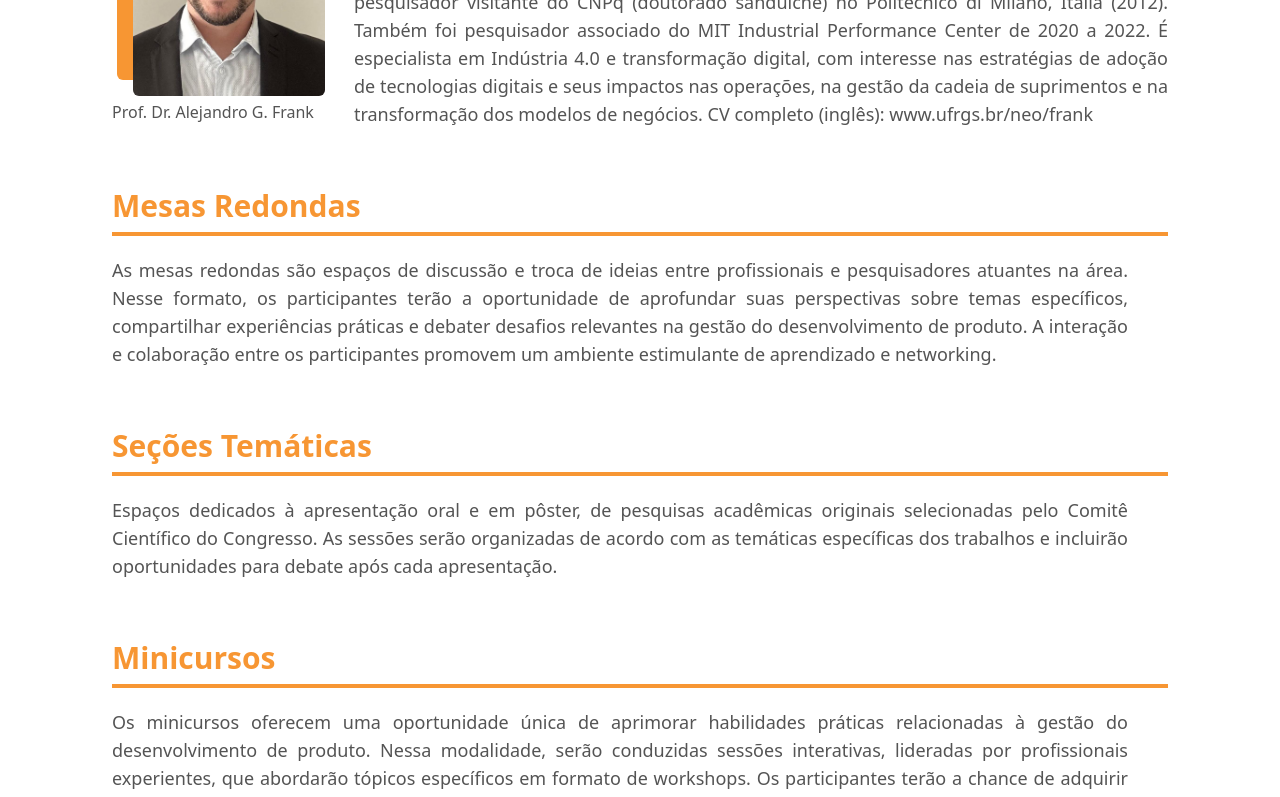
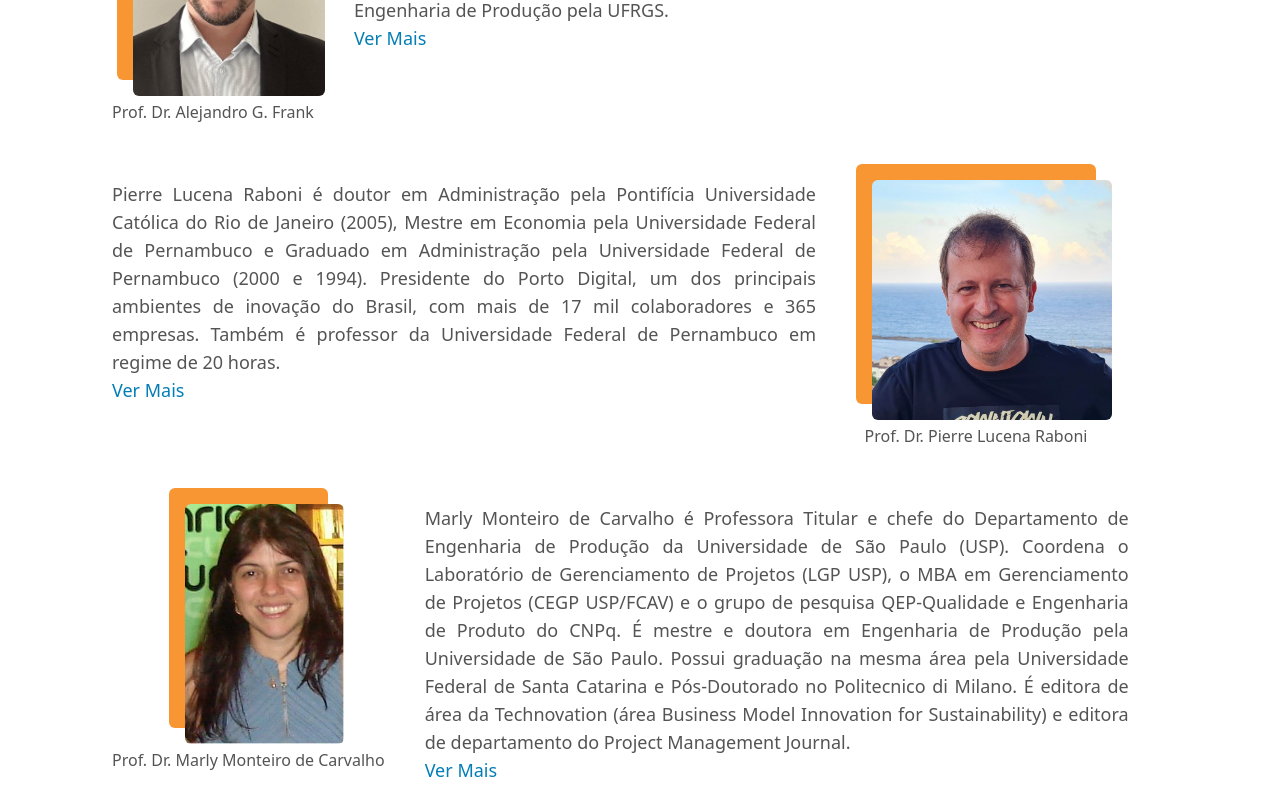
Before and after one commit to alicemlima/cbgdp, a Next.js app: page /cbgdp2023/programacao in a window 1280 px wide. Shown: the part 960-1757 px from the top of the page. Built offline with nearby package versions, Linux system fonts and the light colour scheme.

Commit message:
Palestrates

```diff
--- a/src/app/programacao/page.jsx
+++ b/src/app/programacao/page.jsx
@@ -1,14 +1,23 @@
-import React from 'react';
+'use client'
+import React, { useEffect, useState } from 'react';
 import Subtitle from "@/src/components/Subtitle"
 import TitlePage from "@/src/components/TitlePage"
 import { BsFillCalendarCheckFill } from 'react-icons/bs';
 import BodyText from '@/src/components/BodyText';
 import BodyEmphasys from '@/src/components/BodyEmphasys';
 import Accordion from "@/src/components/Accordion"
+import VerMais from "@/src/components/VerMais"
+
 import Imagem from "@/src/components/Imagem"
 
 
 export default function Programacao () {
+    const [showFullText, setShowFullText] = useState(false);
+
+  const toggleText = () => {
+    setShowFullText(!showFullText);
+  };
+  const buttonText = showFullText ? 'Ver Menos' : 'Ver Mais';
     return (
       <main className="mx-auto">
             <TitlePage>Programação</TitlePage>
@@ -36,7 +45,32 @@ export default function Programacao () {
                             <div className='mt-10 min-w-fit'>
                                 <Imagem imagem={"/cbgdp2023/alejandro.jpeg"} descricao={"Prof. Dr. Alejandro G. Frank"} />
                             </div>
-                            <BodyText>Professor Adjunto do Departamento de Engenharia de Produção da Universidade Federal do Rio Grande do Sul (UFRGS). Diretor do Núcleo de Engenharia Organizacional/NEO (www.ufrgs.br/neo) da UFRGS, Editor do International Journal of Production Economics (Elsevier) e Coordenador do curso de especialização em Indústria 4.0 e Transformação Digital da UFRGS. Possui Mestrado e Doutorado em Engenharia de Produção pela UFRGS. Foi pesquisador visitante da CAPES no Massachusetts Institute of Technology (MIT), Estados Unidos (2019), e pesquisador visitante do CNPq (doutorado sanduíche) no Politecnico di Milano, Itália (2012). Também foi pesquisador associado do MIT Industrial Performance Center de 2020 a 2022. É especialista em Indústria 4.0 e transformação digital, com interesse nas estratégias de adoção de tecnologias digitais e seus impactos nas operações, na gestão da cadeia de suprimentos e na transformação dos modelos de negócios. CV completo (inglês): www.ufrgs.br/neo/frank</BodyText>
+                            <VerMais textoCurto={`Professor Adjunto do Departamento de Engenharia de Produção da Universidade Federal do Rio Grande do Sul (UFRGS). Diretor do Núcleo de Engenharia Organizacional/NEO (www.ufrgs.br/neo) da UFRGS, Editor do International Journal
+                              of Production Economics (Elsevier) e Coordenador do curso de especialização em Indústria 4.0 e Transformação
+                              Digital da UFRGS. Possui Mestrado e Doutorado em Engenharia de Produção pela UFRGS.`}
+                              textoLongo={` Foi pesquisador visitante
+                              da CAPES no Massachusetts Institute of Technology (MIT), Estados Unidos (2019), e pesquisador visitante do CNPq
+                              (doutorado sanduíche) no Politecnico di Milano, Itália (2012). Também foi pesquisador associado do MIT Industrial
+                              Performance Center de 2020 a 2022. É especialista em Indústria 4.0 e transformação digital, com interesse nas
+                              estratégias de adoção de tecnologias digitais e seus impactos nas operações, na gestão da cadeia de suprimentos
+                              e na transformação dos modelos de negócios. CV completo (inglês): www.ufrgs.br/neo/frank`} />
+                        </div>
+
+                        <div className='grid  md:flex md:space-x-10'>
+
+                            <VerMais textoCurto={`Pierre Lucena Raboni é doutor em Administração pela Pontifícia Universidade Católica do Rio de Janeiro (2005), Mestre em Economia pela Universidade Federal de Pernambuco e Graduado em Administração pela Universidade Federal de Pernambuco (2000 e 1994). Presidente do Porto Digital, um dos principais ambientes de inovação do Brasil, com mais de 17 mil colaboradores e 365 empresas. Também é professor da Universidade Federal de Pernambuco em regime de 20 horas.`}
+                              textoLongo={`Foi professor do PROPAD/UFPE, sendo Coordenador do Núcleo de Estudos em Finanças e Investimentos (NEFI/UFPE), onde orientou alunos de Mestrado e Doutorado. Foi coordenador do curso de Administração, da mesma Universidade, entre os anos de 2008 e 2012. Foi Reitor do Centro Universitário dos Guararapes (UNIFG) e Diretor Acadêmico Regional da Rede Laureate, para o Estado de Pernambuco e Paraíba, sendo responsável pela UNIFG, FG Recife, FPB e Cedepe. Também foi Professor Titular da UniFG e membro do Programa de Mestrado Profissional em Inovação e Desenvolvimento. Foi Vice-Presidente do Grupo Diario de Pernambuco/Clube. É comentarista da Rádio CBN/Recife e da Rádio Nova Brasil FM, na área de inovação. Foi também comentarista econômico da CBN/Recife e foi também comentarista econômico da TV/Jornal/SBT como colaborador voluntário. Foi Visiting Scholar na Universidade do Minho, como bolsista do Programa Erasmus Mundus, no ano de 2010. Foi editor do blog Acerto de Contas (2007-2013) e comandou um programa de debates na Rádio Olinda, chamado Acerto de Contas, também como voluntário. Tem experiência na área de Finanças, atuando principalmente nos seguintes temas: eficiência de mercado, anomalias de mercado e testes empíricos na Bovespa, além de coordenador de pesquisas na área de financiamento imobiliário e compra de imóveis.`} />
+                            <div className='mt-10 min-w-fit'>
+                                <Imagem imagem={"/cbgdp2023/Pierre.jpeg"} descricao={"Prof. Dr. Pierre Lucena Raboni"} />
+                            </div>
+                        </div>
+
+                        <div className='grid  md:flex md:space-x-10'>
+                            <div className='mt-10 min-w-fit'>
+                                <Imagem imagem={"/cbgdp2023/Marly.jpeg"} descricao={"Prof. Dr. Marly Monteiro de Carvalho"} />
+                            </div>
+                            <VerMais textoCurto={`Marly Monteiro de Carvalho é Professora Titular e chefe do Departamento de Engenharia de Produção da Universidade de São Paulo (USP). Coordena o Laboratório de Gerenciamento de Projetos (LGP USP), o MBA em Gerenciamento de Projetos (CEGP USP/FCAV) e o grupo de pesquisa QEP-Qualidade e Engenharia de Produto do CNPq. É mestre e doutora em Engenharia de Produção pela Universidade de São Paulo. Possui graduação na mesma área pela Universidade Federal de Santa Catarina e Pós-Doutorado no Politecnico di Milano. É editora de área da Technovation (área Business Model Innovation for Sustainability) e editora de departamento do Project Management Journal.`}
+                              textoLongo={`É membro do conselho editorial do Journal of Manufacturing Technology Management, Journal of Modern Project Management e PM World Journal. É membro da Academia Nacional de Engenharia (ANE). Participa do Comitê Consultivo da cadeira de pesquisa em gerenciamento de projetos aeronáuticos na Universidade de Quebec a Trois Rivières, Canadá. Publicou 12 livros e muitos artigos em periódicos importantes, como Technological Forecasting and Social Change, International Journal of Project Management, International Journal of Production Research, International Journal of Operations & Production Management, Business Strategy and the environment e Journal of Cleaner Production. Tem coordenado projetos patrocinados por diversos fundos, como CNPq, CAPES, FAPESP e Newton Fund. Parcerias acadêmicas (projetos, artigos em coautoria e/ou intercâmbio de alunos) com a University of Cambridge (Reino Unido), Aston University (Reino Unido), University of Surrey (Reino Unido), University of York (Reino Unido), Copenhagen Business School ( Dinamarca), Universidade Técnica da Dinamarca (DTU- Dinamarca), Universidade de Quebec (Canadá). Visão geral da citação: Web of Science (h-index: 26), Scopus (h-index: 29), Google Scholar (h-index: 57), ResearchGate (h-index: 41). Foi membro do comitê de Engenharia da Capes III e da diretoria da ABEPRO (vice-presidente e diretor técnico).`} />
                         </div>
                     </div>
 
--- /dev/null
+++ b/src/components/VerMais.jsx
@@ -0,0 +1,35 @@
+import React, { useState } from 'react';
+import BodyText from './BodyText';
+
+class VerMais extends React.Component {
+    constructor(props) {
+      super(props);
+      this.state = {
+        showFullText: false,
+      };
+    }
+
+    toggleText = () => {
+      this.setState((prevState) => ({
+        showFullText: !prevState.showFullText,
+      }));
+    };
+
+    render() {
+      const { textoCurto, textoLongo, className } = this.props;
+      const { showFullText } = this.state;
+      const buttonText = showFullText ? 'Ver Menos' : 'Ver Mais';
+
+      return (
+        <div className={"md:w-2/3 mt-14"}>
+           <div className='text-justify lg:mb-0 text-base xl:text-lg text-pallete-medium-dark'>{textoCurto }</div>
+          {showFullText ? (
+            <div className='text-justify lg:mb-0 text-base xl:text-lg text-pallete-medium-dark'>{textoLongo}</div>
+          ) : null}
+          <button className='text-pallete-link text-base xl:text-lg' onClick={this.toggleText}>{buttonText}</button>
+        </div>
+      );
+    }
+  }
+
+  export default VerMais;
```
Also changed, not shown: public/Marly.jpeg (added), public/Pierre.jpeg (added).
